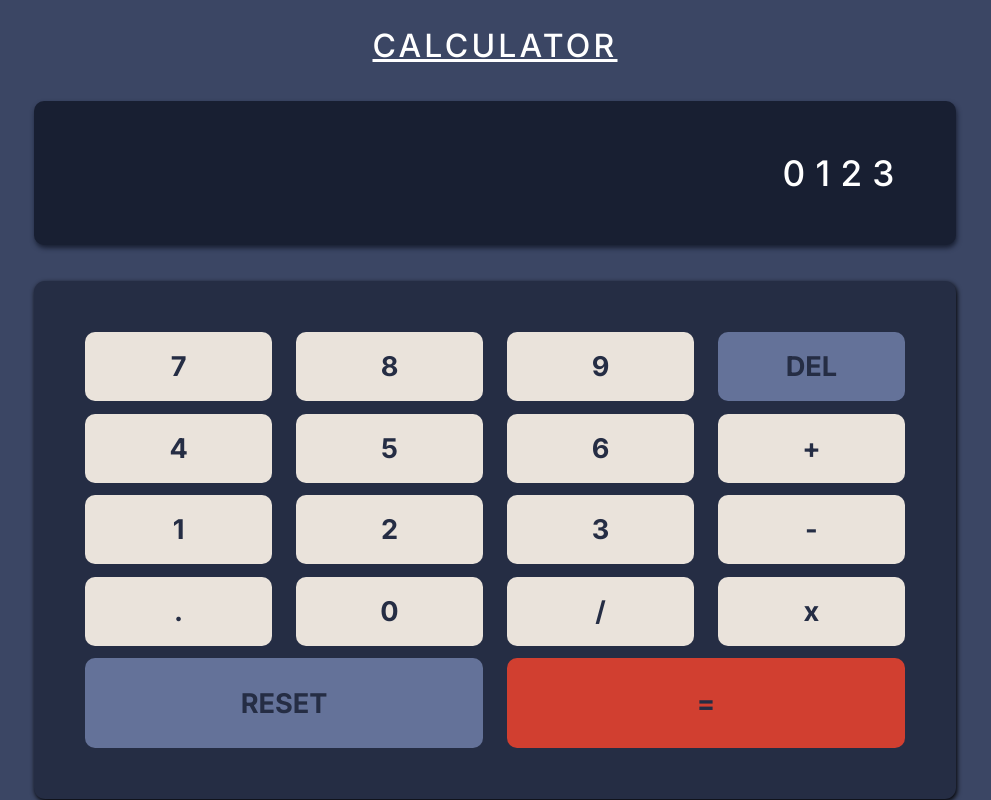
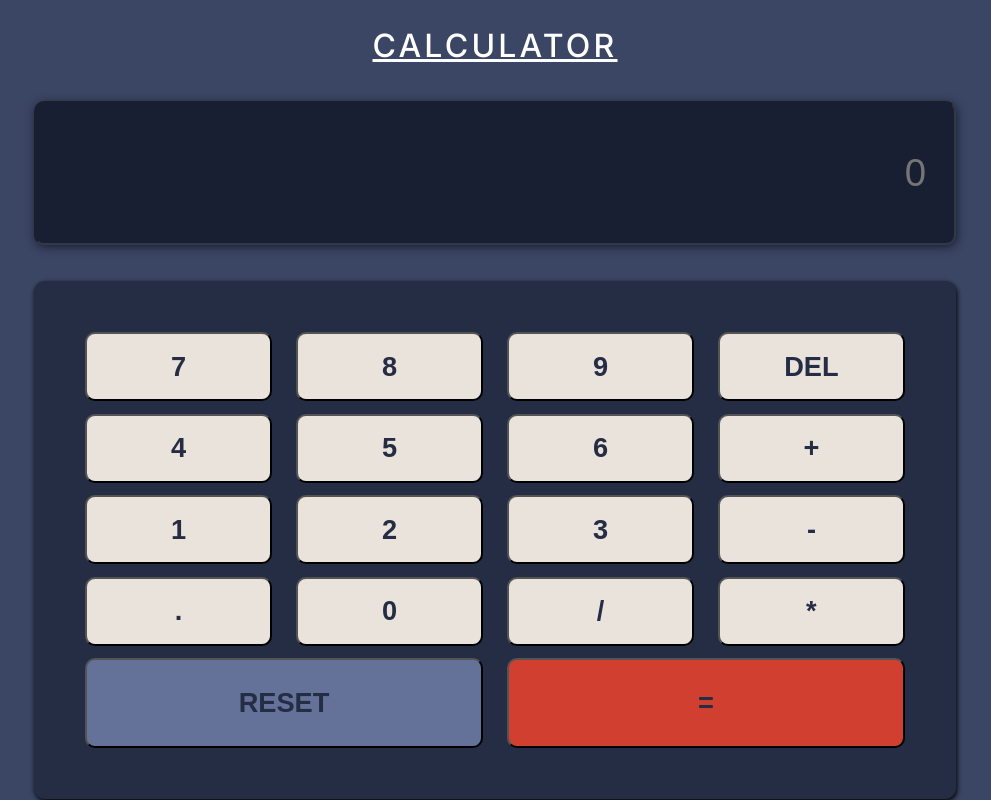
Before and after one commit to shudhanshu7324/Minor-3, a plain HTML site: page index.html in a window 1280 px wide. Shown: the whole page, without its empty margins (145-1136 px from the left). Drawn offline with Linux system fonts and the light colour scheme; a web font is replaced by a local one.

Commit message:
third commit

```diff
--- a/index.html
+++ b/index.html
@@ -13,27 +13,27 @@
 
         <div class="calc">
             <div class="upper">
-                <span class="input"></span>
+                <input type="text" id="input" disabled placeholder="0">
             </div>
             <div class="lower">
-                <div class="btn">7</div>
-                <div class="btn">8</div>
-                <div class="btn">9</div>
-                <div class="btn" id="del">DEL</div>
-                <div class="btn">4</div>
-                <div class="btn">5</div>
-                <div class="btn">6</div>
-                <div class="btn">+</div>
-                <div class="btn">1</div>
-                <div class="btn">2</div>
-                <div class="btn">3</div>
-                <div class="btn">-</div>
-                <div class="btn">.</div>
-                <div class="btn">0</div>
-                <div class="btn">/</div>
-                <div class="btn">x</div>
-                <div class="btn" id="reset">RESET</div>
-                <div class="btn" id="equals">=</div>
+                <button class="btn" onclick="inputValue(7)">7</button>
+                <button class="btn" onclick="inputValue('8')">8</button>
+                <button class="btn" onclick="inputValue('9')">9</button>
+                <button class="btn" onclick="deleteValue()">DEL</button>
+                <button class="btn" onclick="inputValue('4')">4</button>
+                <button class="btn" onclick="inputValue('5')">5</button>
+                <button class="btn" onclick="inputValue('6')">6</button>
+                <button class="btn" onclick="inputValue('+')">+</button>
+                <button class="btn" onclick="inputValue('1')">1</button>
+                <button class="btn" onclick="inputValue('2')">2</button>
+                <button class="btn" onclick="inputValue('3')">3</button>
+                <button class="btn" onclick="inputValue('-')">-</button>
+                <button class="btn" onclick="inputValue('.')">.</button>
+                <button class="btn" onclick="inputValue('0')">0</button>
+                <button class="btn" onclick="inputValue('/')">/</button>
+                <button class="btn" onclick="inputValue('*')">*</button>
+                <button class="btn" id="reset" onclick="clearInput()">RESET</button>
+                <button class="btn" id="equals" onclick="calculate()">=</button>
             </div>
         </div>
 
--- a/index.js
+++ b/index.js
@@ -1,23 +1,71 @@
-const myInput = document.querySelector('.input');
-console.log(myInput);
+const input = document.getElementById('input');
+console.log(input.value);
 
-let str = '0123';
-myInput.textContent = str;
+function inputValue(a){
+    input.value += a;
+}
+
+function deleteValue(){
+    input.value = input.value.slice(0,-1);
+}
+
+function clearInput(){
+    input.value = '';
+}
 
 
-const reset = document.getElementById('reset');
-const equal = document.getElementById('equals');
-const del = document.getElementById('del');
 
-del.addEventListener('click' , ()=>{
-    if(str != '0'){
-        str = str.slice(0,str.length-1)
+function calculate() {
+
+    try {
+        input.value = eval(input.value);
+    } catch (error) {
+        input.value = 'Error';
     }
-    myInput.textContent = str;
-})
 
-myInput.textContent = str;
 
-reset.addEventListener('click' ,() => {
-    myInput.textContent = 0;
-})
+}
+
+
+
+
+
+
+
+
+
+
+
+
+
+
+
+
+
+
+
+
+
+
+
+
+
+
+
+
+
+
+
+
+// function startBlinking() {
+//     if (myInput.innerText === "") {
+//         myInput.innerText = "0";
+//         setTimeout(() => {
+//             myInput.innerText = "";
+//             console.log("exe");
+
+//         }, 1000);
+//     }
+// }
+
+// setInterval(startBlinking, 500);
--- a/style.css
+++ b/style.css
@@ -39,17 +39,20 @@
 .upper{
     height: 20%;
     width: 90%;
+}
+
+#input{
+    height: 100%;
+    width: 100%;
     background-color: #181F32;
+    box-shadow: 1px 2px 10px #181F32;
     border-radius: 10px;
-    box-shadow: 1px 3px 5px #181F32;
-    display: flex;
-    align-items: center;
-    justify-content: flex-end;
-    letter-spacing: 0.8vw;
-    font-size: 2.2em;
+    /* letter-spacing: 0.8vw; */
+    font-size: 2.4em;
     color: white;
     font-weight: 500;
-    padding-right: 5%;
+    padding: 3%;
+    text-align: right;
 }
 
 .lower{
```
